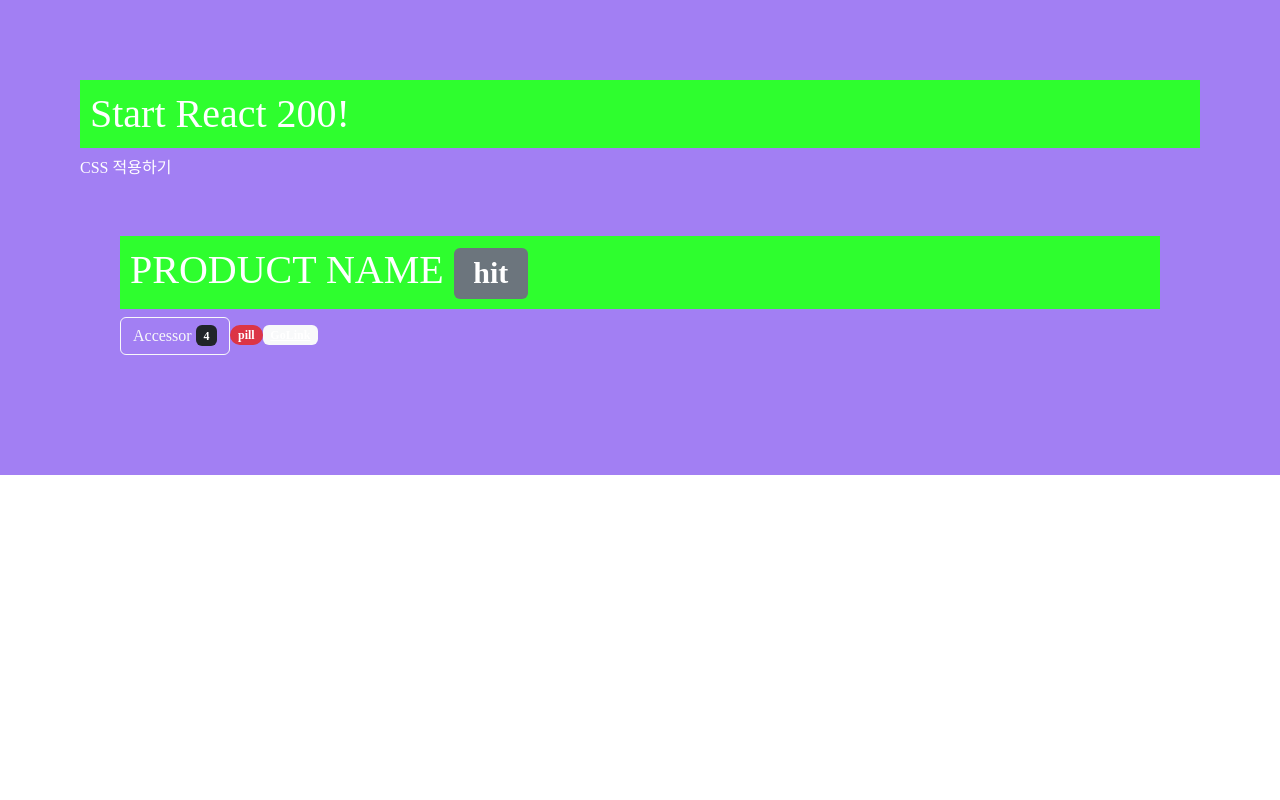
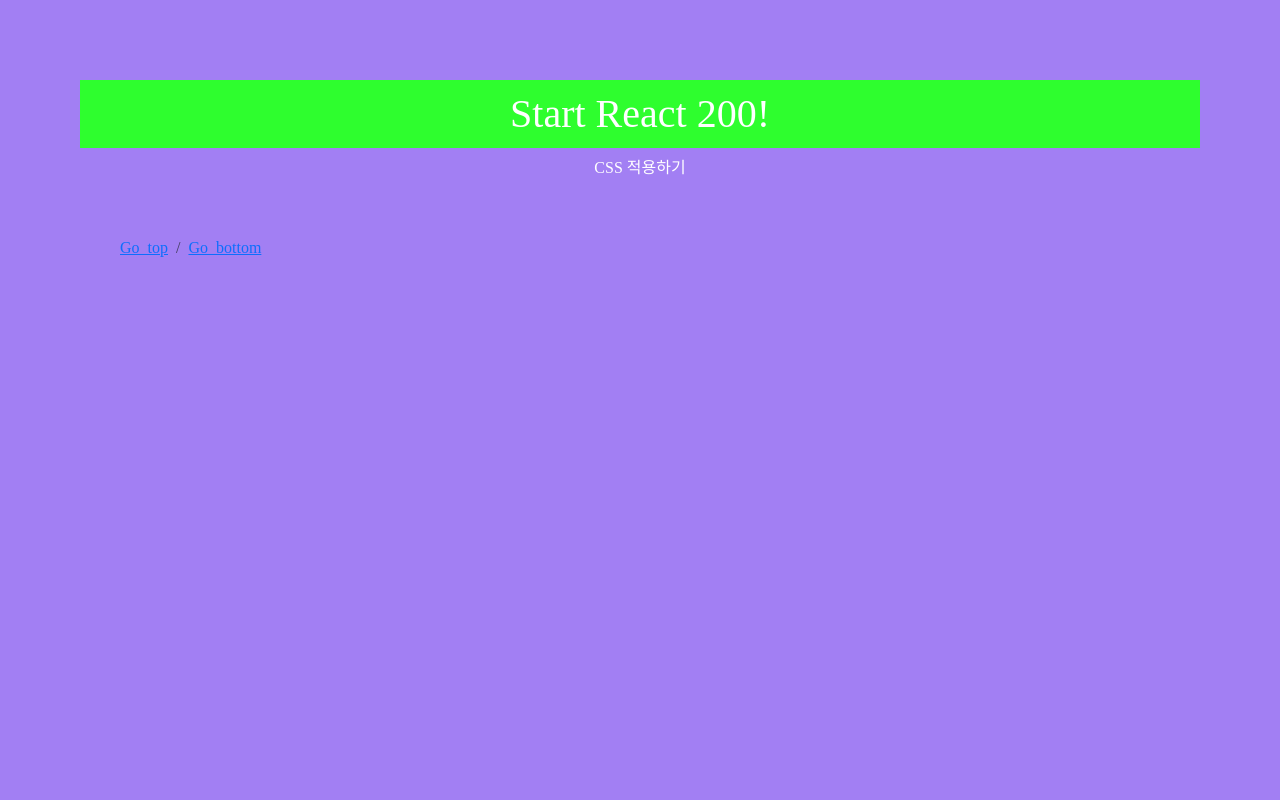
Before and after one commit to jihyean/React200, a React (Create React App) app in the folder client/: page / in a window 1280 px wide. Shown: the top 800 px of the page. Built offline with nearby package versions, Linux system fonts and the light colour scheme.

Commit message:
[036] reactstrap Breadcrumbs 사용하기

```diff
--- a/client/src/App.css
+++ b/client/src/App.css
@@ -3,11 +3,12 @@
   color: rgb(255, 255, 255);
   padding: 40px;
   font-family: 고딕;
+  text-align: center;
 }
 
 h1 {
   color: white;
   background-color: #2EFE2E;
   padding: 10px;
-  font-family: 고딕;
+  font-family: 궁서;
 }
--- a/client/src/App.js
+++ b/client/src/App.js
@@ -1,6 +1,6 @@
 import React from 'react';
 import './App.css';
-import ReactstrapBadges from './PART2/R035_ReactstrapBadges'
+import ReactstrapBreadcrumbs from './PART2/R036_ReactstrapBreadcrumbs'
 import 'bootstrap/dist/css/bootstrap.css'
 
 function App() {
@@ -8,7 +8,7 @@
     <div>
       <h1>Start React 200!</h1>
       <p>CSS 적용하기</p>
-      <ReactstrapBadges />
+      <ReactstrapBreadcrumbs />
     </div>
   );
 }
--- /dev/null
+++ b/client/src/PART2/R036_ReactstrapBreadcrumbs.js
@@ -0,0 +1,20 @@
+import React, { Component } from 'react';
+import { Breadcrumb, BreadcrumbItem } from 'reactstrap';
+
+class R036_ReactstrapBreadcrumbs extends Component {
+  render() {
+    return (
+      <div id="top">
+        <Breadcrumb tag="nav" listTag="div">
+          <BreadcrumbItem tag="a" href="#top">Go_top</BreadcrumbItem>
+          <BreadcrumbItem tag="a" href="#bottom">Go_bottom</BreadcrumbItem>
+        </Breadcrumb>
+        <div id="bottom" style={{marginTop:"1000px"}}>
+          <span>bottom</span>
+        </div>
+      </div>
+      )
+  }
+}
+
+export default R036_ReactstrapBreadcrumbs;
```
